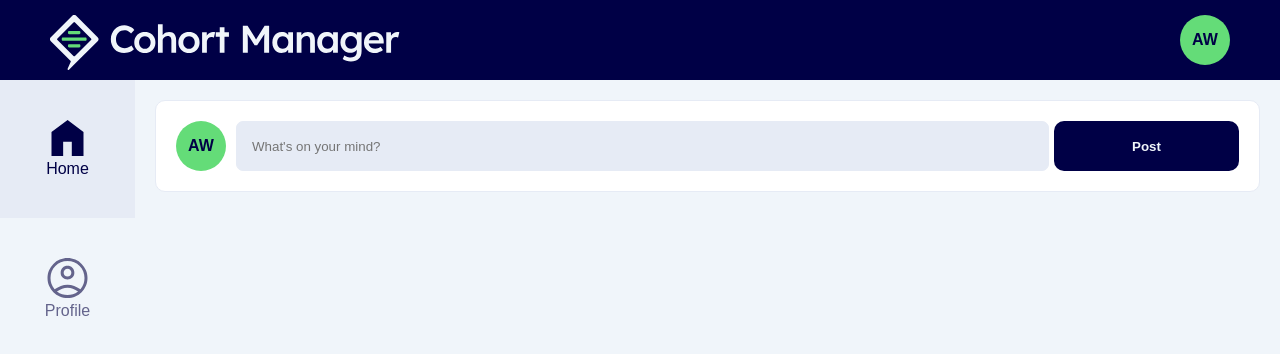
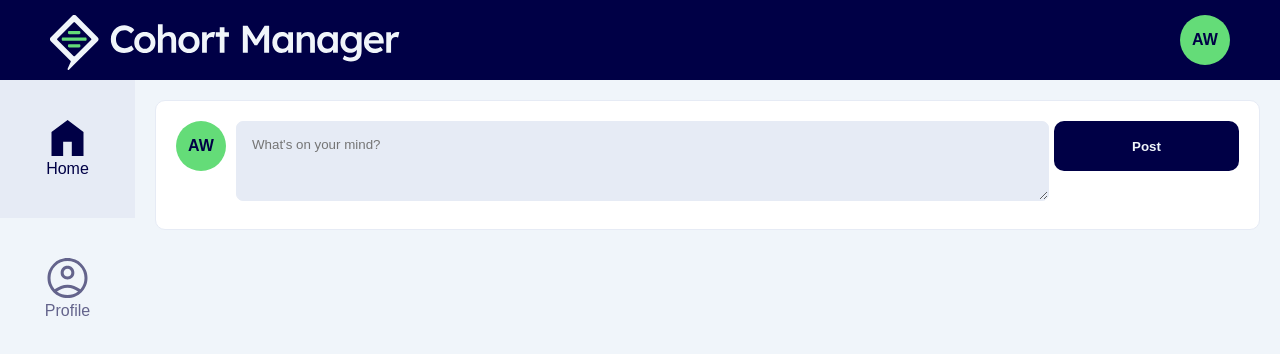
Before and after one commit to boolean-uk/react-cohort-dashboard-challenge, a React (Create React App) app: page / in a window 1280 px wide. Shown: the top 354 px of the page. Built offline with nearby package versions, Linux system fonts and the light colour scheme; no server answers.

Commit message:
textarea in NewPostForm

```diff
--- a/src/pages/Dashboard/components/NewPostForm.js
+++ b/src/pages/Dashboard/components/NewPostForm.js
@@ -1,6 +1,15 @@
 import '../../../styles/dashboard.css'
 import UserBanner from "../../../components/UserBanner";
-// import InputField from '../../../components/InputField';
+
+function InputFields() {
+
+  return (
+    <textarea
+      className='post-input'
+      placeholder="What's on your mind?"
+    ></textarea>
+  )
+}
 
 function SubmitPostButton() {
   return (
@@ -20,8 +29,7 @@ export default function NewPostForm() {
     <form onSubmit={handleSumbit} className='new-post-form box-container box-container-white'>
       <UserBanner name={name} />
 
-      {/* <InputField type='text' placeholder="What's on your mind?" className='post-input' /> */}
-      <input type='text' className='post-input' placeholder="What's on your mind?" />
+      <InputFields />
 
       <SubmitPostButton />
     </form>
--- a/src/styles/dashboard.css
+++ b/src/styles/dashboard.css
@@ -2,11 +2,14 @@
 .app > .dashboard > .new-post-form {
   display: grid;
   grid-template-columns: 50px auto 200px;
+  height: 130px;
 }
 
 .app > .dashboard > .new-post-form > .post-input {
   margin-left: 10px;
+  margin-right: 10px;
   padding: 15px;
+  height: 80px;
 }
 
 .app > .dashboard > .new-post-form > .post-button {
--- a/src/styles/styles.css
+++ b/src/styles/styles.css
@@ -27,7 +27,8 @@ button:hover {
   background-color: #64dc78;
 }
 
-input {
+input, textarea {
+  padding: 10px;
   border-radius: 7px;
   border-style: none;
   border: 1px solid #E6EBF5;
```
